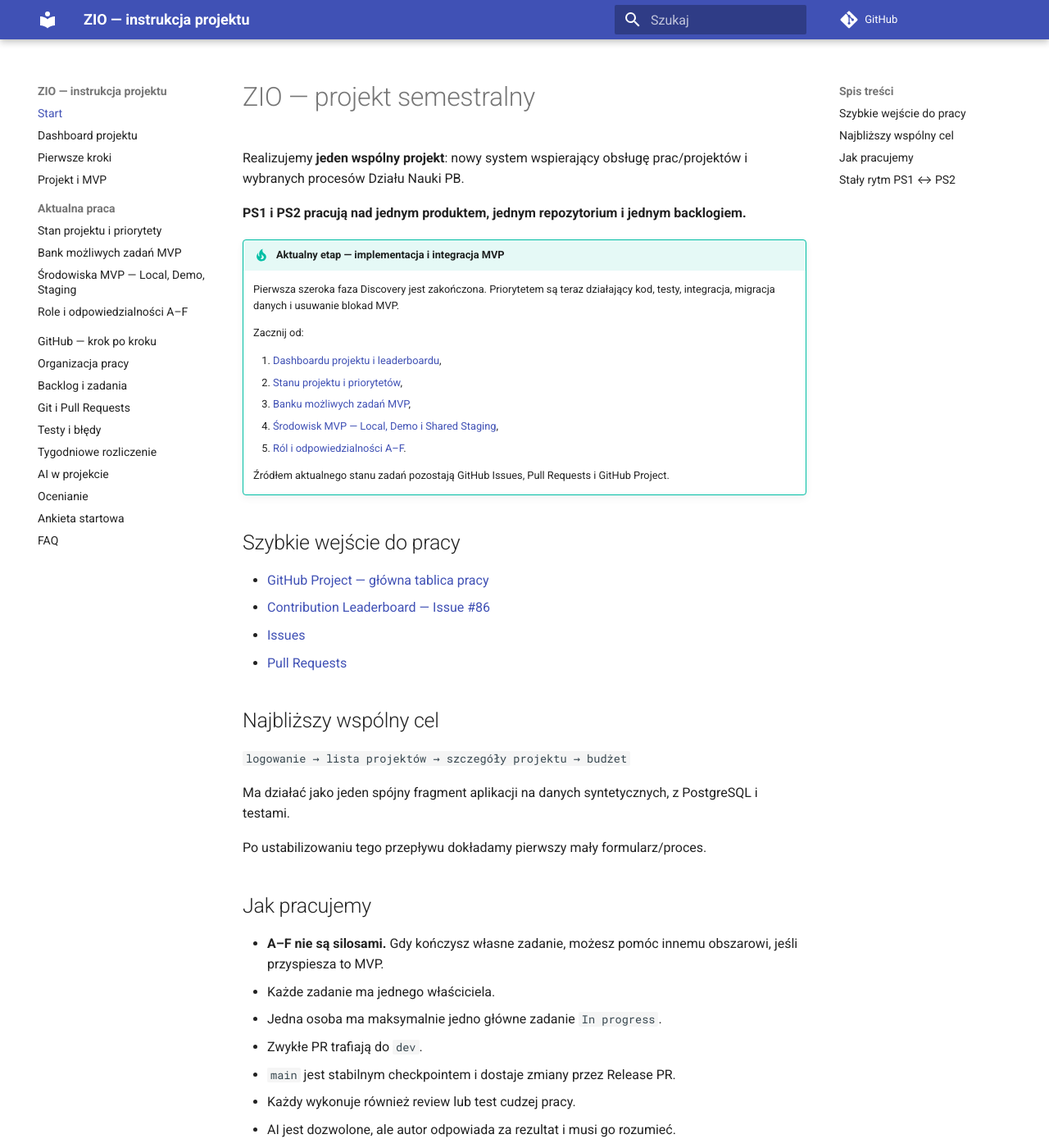
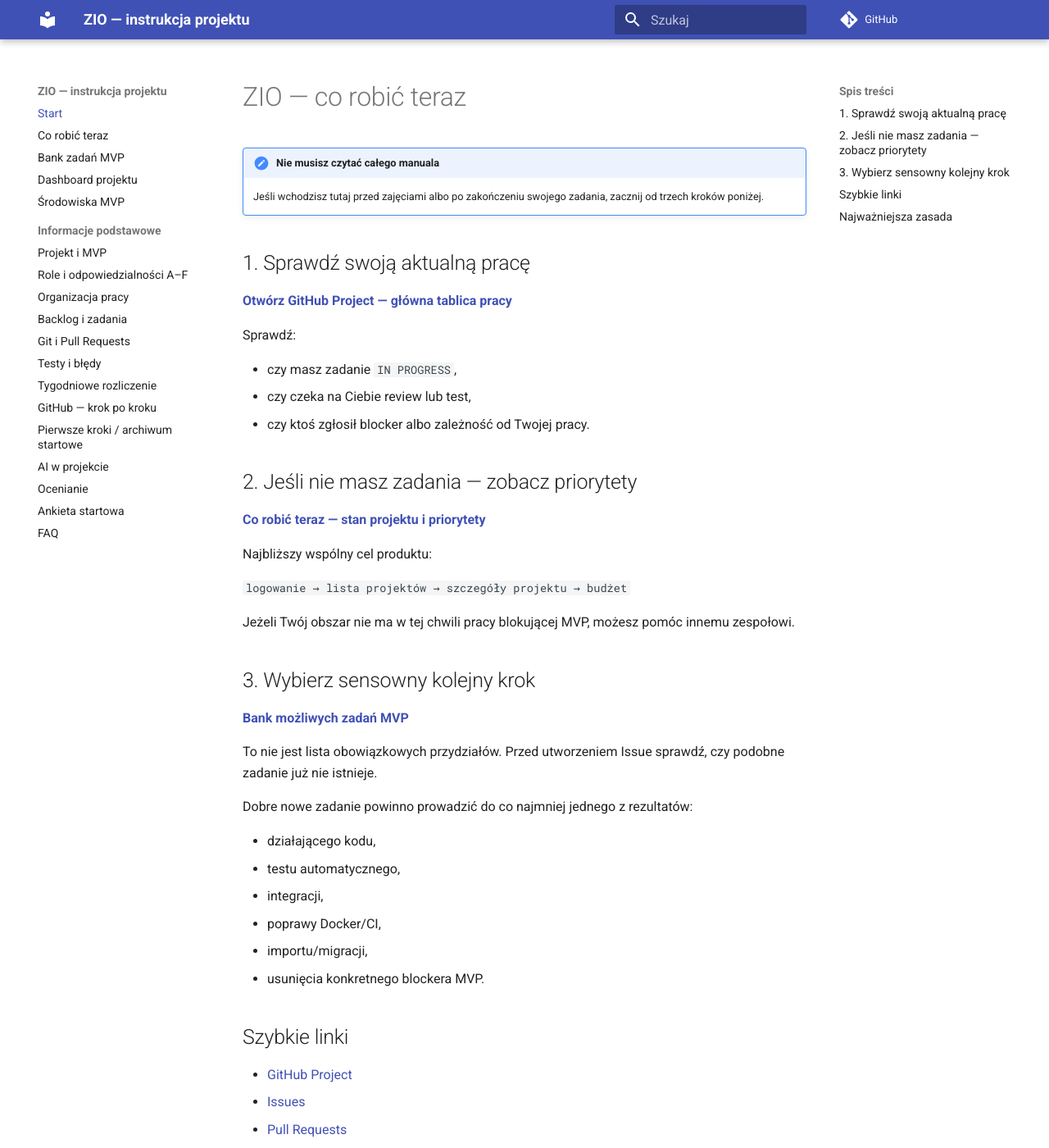
Before and after one commit to zio-wi-pb-mc/pb-science-office-manual, an MkDocs documentation site: the page built from manual/index.md, in a window 1280 px wide and 1400 px high. Shown: the whole window at 82% size. Built offline with MkDocs 1.6.1 and Material for MkDocs 9.7.7, drawn with Linux system fonts in a browser that asks for light colours; comment, search, counter and statistics services are not loaded; some of the changed text lies outside the part shown.

Commit message:
docs: simplify GitHub Pages for current student work
* docs: simplify navigation around current student work

* docs: make start page action-oriented

* docs: rename current status page for student navigation

```diff
--- a/manual/index.md
+++ b/manual/index.md
@@ -1,53 +1,64 @@
-# ZIO — projekt semestralny
+# ZIO — co robić teraz
 
-Realizujemy **jeden wspólny projekt**: nowy system wspierający obsługę prac/projektów i wybranych procesów Działu Nauki PB.
+!!! important "Nie musisz czytać całego manuala"
+    Jeśli wchodzisz tutaj przed zajęciami albo po zakończeniu swojego zadania, zacznij od trzech kroków poniżej.
 
-**PS1 i PS2 pracują nad jednym produktem, jednym repozytorium i jednym backlogiem.**
+## 1. Sprawdź swoją aktualną pracę
 
-!!! tip "Aktualny etap — implementacja i integracja MVP"
-    Pierwsza szeroka faza Discovery jest zakończona. Priorytetem są teraz działający kod, testy, integracja, migracja danych i usuwanie blokad MVP.
+[**Otwórz GitHub Project — główna tablica pracy**](https://github.com/orgs/zio-wi-pb-mc/projects/1/views/1)
 
-    Zacznij od:
+Sprawdź:
 
-    1. [Dashboardu projektu i leaderboardu](19-dashboard-projektu.md),
-    2. [Stanu projektu i priorytetów](16-propozycje-zadan-po-audycie.md),
-    3. [Banku możliwych zadań MVP](17-bank-zadan-mvp.md),
-    4. [Środowisk MVP — Local, Demo i Shared Staging](18-srodowiska-mvp.md),
-    5. [Ról i odpowiedzialności A–F](12-plan-discovery-a-f.md).
+- czy masz zadanie `IN PROGRESS`,
+- czy czeka na Ciebie review lub test,
+- czy ktoś zgłosił blocker albo zależność od Twojej pracy.
 
-    Źródłem aktualnego stanu zadań pozostają GitHub Issues, Pull Requests i GitHub Project.
+## 2. Jeśli nie masz zadania — zobacz priorytety
 
-## Szybkie wejście do pracy
+[**Co robić teraz — stan projektu i priorytety**](16-propozycje-zadan-po-audycie.md)
 
-- [GitHub Project — główna tablica pracy](https://github.com/orgs/zio-wi-pb-mc/projects/1/views/1)
-- [Contribution Leaderboard — Issue #86](https://github.com/zio-wi-pb-mc/pb-science-office/issues/86)
-- [Issues](https://github.com/zio-wi-pb-mc/pb-science-office/issues)
-- [Pull Requests](https://github.com/zio-wi-pb-mc/pb-science-office/pulls)
-
-## Najbliższy wspólny cel
+Najbliższy wspólny cel produktu:
 
 `logowanie → lista projektów → szczegóły projektu → budżet`
 
-Ma działać jako jeden spójny fragment aplikacji na danych syntetycznych, z PostgreSQL i testami.
+Jeżeli Twój obszar nie ma w tej chwili pracy blokującej MVP, możesz pomóc innemu zespołowi.
 
-Po ustabilizowaniu tego przepływu dokładamy pierwszy mały formularz/proces.
+## 3. Wybierz sensowny kolejny krok
 
-## Jak pracujemy
+[**Bank możliwych zadań MVP**](17-bank-zadan-mvp.md)
 
-- **A–F nie są silosami.** Gdy kończysz własne zadanie, możesz pomóc innemu obszarowi, jeśli przyspiesza to MVP.
-- Każde zadanie ma jednego właściciela.
-- Jedna osoba ma maksymalnie jedno główne zadanie `In progress`.
-- Zwykłe PR trafiają do `dev`.
-- `main` jest stabilnym checkpointem i dostaje zmiany przez Release PR.
-- Każdy wykonuje również review lub test cudzej pracy.
-- AI jest dozwolone, ale autor odpowiada za rezultat i musi go rozumieć.
-- Nie tworzymy drugich, konkurencyjnych modeli, frameworków, auth, sposobów liczenia finansów ani środowisk.
+To nie jest lista obowiązkowych przydziałów. Przed utworzeniem Issue sprawdź, czy podobne zadanie już nie istnieje.
 
-## Stały rytm PS1 ↔ PS2
+Dobre nowe zadanie powinno prowadzić do co najmniej jednego z rezultatów:
 
-- **wtorek 20:00** — aktualizacja Issues/PR i zależności,
-- **środa — PS2** — praca na aktualnym stanie,
-- **środa po zajęciach** — krótkie przekazanie ustaleń i blokad,
-- **czwartek — PS1** — kontynuacja na aktualnym stanie.
+- działającego kodu,
+- testu automatycznego,
+- integracji,
+- poprawy Docker/CI,
+- importu/migracji,
+- usunięcia konkretnego blockera MVP.
 
-Wynik jednej grupy jest wejściem do pracy drugiej.
+## Szybkie linki
+
+- [GitHub Project](https://github.com/orgs/zio-wi-pb-mc/projects/1/views/1)
+- [Issues](https://github.com/zio-wi-pb-mc/pb-science-office/issues)
+- [Pull Requests](https://github.com/zio-wi-pb-mc/pb-science-office/pulls)
+- [Leaderboard #86](https://github.com/zio-wi-pb-mc/pb-science-office/issues/86)
+- [Dashboard projektu](19-dashboard-projektu.md)
+- [Środowiska MVP — Local, Demo, Staging](18-srodowiska-mvp.md)
+
+## Najważniejsza zasada
+
+**A–F nie są silosami.** Zespół określa główny obszar odpowiedzialności, ale produkt jest wspólny.
+
+Po zakończeniu bieżącego Issue:
+
+1. sprawdź GitHub Project,
+2. sprawdź zależności i otwarte PR,
+3. wybierz mały brak potrzebny MVP,
+4. utwórz Issue z jednym właścicielem,
+5. pracuj na branchu od `dev`,
+6. otwórz PR do `dev`,
+7. wykonaj lub uzyskaj peer review.
+
+Pozostałe zasady organizacyjne, Git, testy, ocenianie i materiały startowe są schowane w sekcji **Informacje podstawowe**.
--- a/mkdocs.yml
+++ b/mkdocs.yml
@@ -11,24 +11,24 @@ theme:
     - content.code.copy
 nav:
   - Start: index.md
+  - Co robić teraz: 16-propozycje-zadan-po-audycie.md
+  - Bank zadań MVP: 17-bank-zadan-mvp.md
   - Dashboard projektu: 19-dashboard-projektu.md
-  - Pierwsze kroki: 00-start.md
-  - Projekt i MVP: 01-projekt-i-mvp.md
-  - Aktualna praca:
-      - Stan projektu i priorytety: 16-propozycje-zadan-po-audycie.md
-      - Bank możliwych zadań MVP: 17-bank-zadan-mvp.md
-      - Środowiska MVP — Local, Demo, Staging: 18-srodowiska-mvp.md
+  - Środowiska MVP: 18-srodowiska-mvp.md
+  - Informacje podstawowe:
+      - Projekt i MVP: 01-projekt-i-mvp.md
       - Role i odpowiedzialności A–F: 12-plan-discovery-a-f.md
-  - GitHub — krok po kroku: 13-github-krok-po-kroku.md
-  - Organizacja pracy: 02-organizacja.md
-  - Backlog i zadania: 03-backlog.md
-  - Git i Pull Requests: 04-git-pr.md
-  - Testy i błędy: 05-testy-bugi.md
-  - Tygodniowe rozliczenie: 06-postep.md
-  - AI w projekcie: 07-ai.md
-  - Ocenianie: 08-ocenianie.md
-  - Ankieta startowa: 09-ankieta.md
-  - FAQ: 10-faq.md
+      - Organizacja pracy: 02-organizacja.md
+      - Backlog i zadania: 03-backlog.md
+      - Git i Pull Requests: 04-git-pr.md
+      - Testy i błędy: 05-testy-bugi.md
+      - Tygodniowe rozliczenie: 06-postep.md
+      - GitHub — krok po kroku: 13-github-krok-po-kroku.md
+      - Pierwsze kroki / archiwum startowe: 00-start.md
+      - AI w projekcie: 07-ai.md
+      - Ocenianie: 08-ocenianie.md
+      - Ankieta startowa: 09-ankieta.md
+      - FAQ: 10-faq.md
 markdown_extensions:
   - admonition
   - tables
```
Also changed, not shown: manual/16-propozycje-zadan-po-audycie.md (+1 -1 lines).
